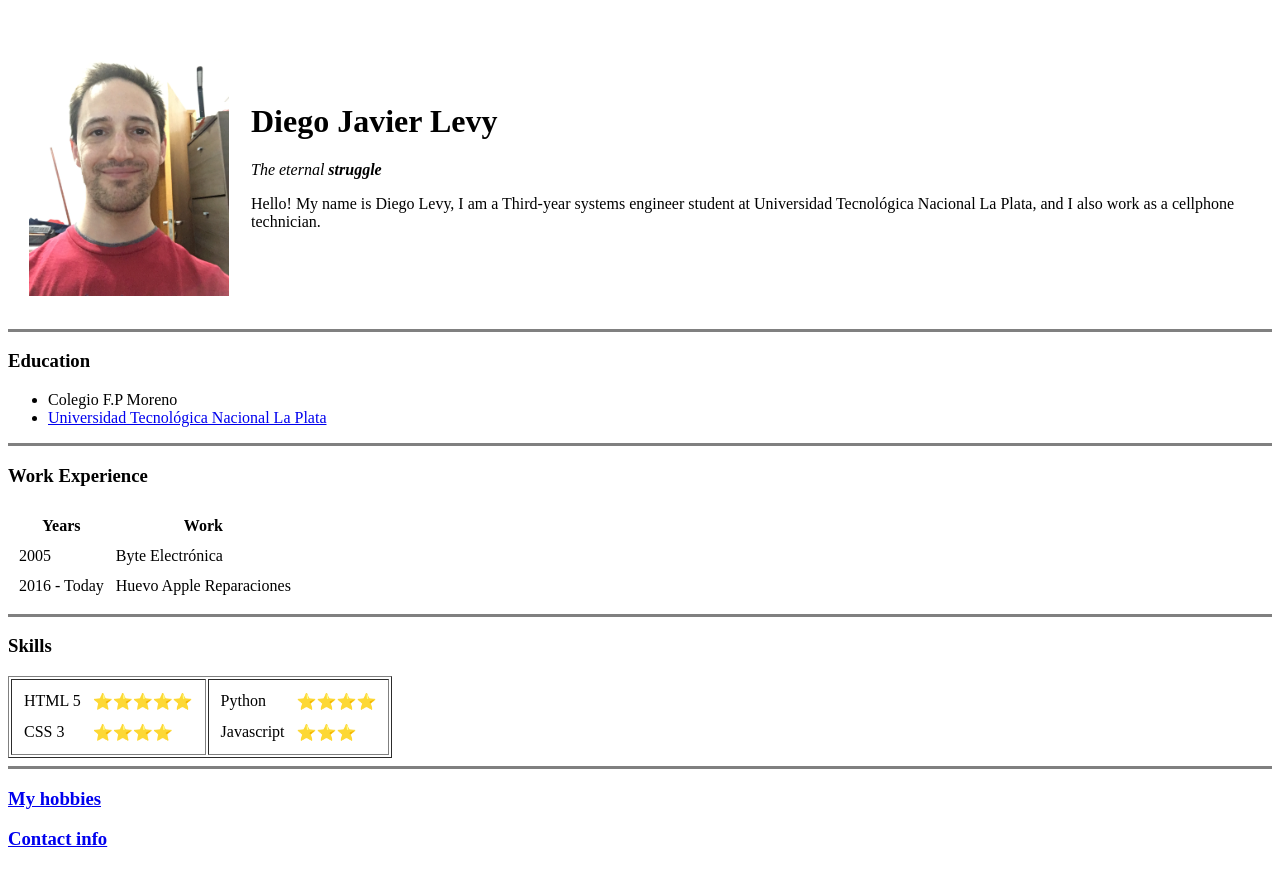
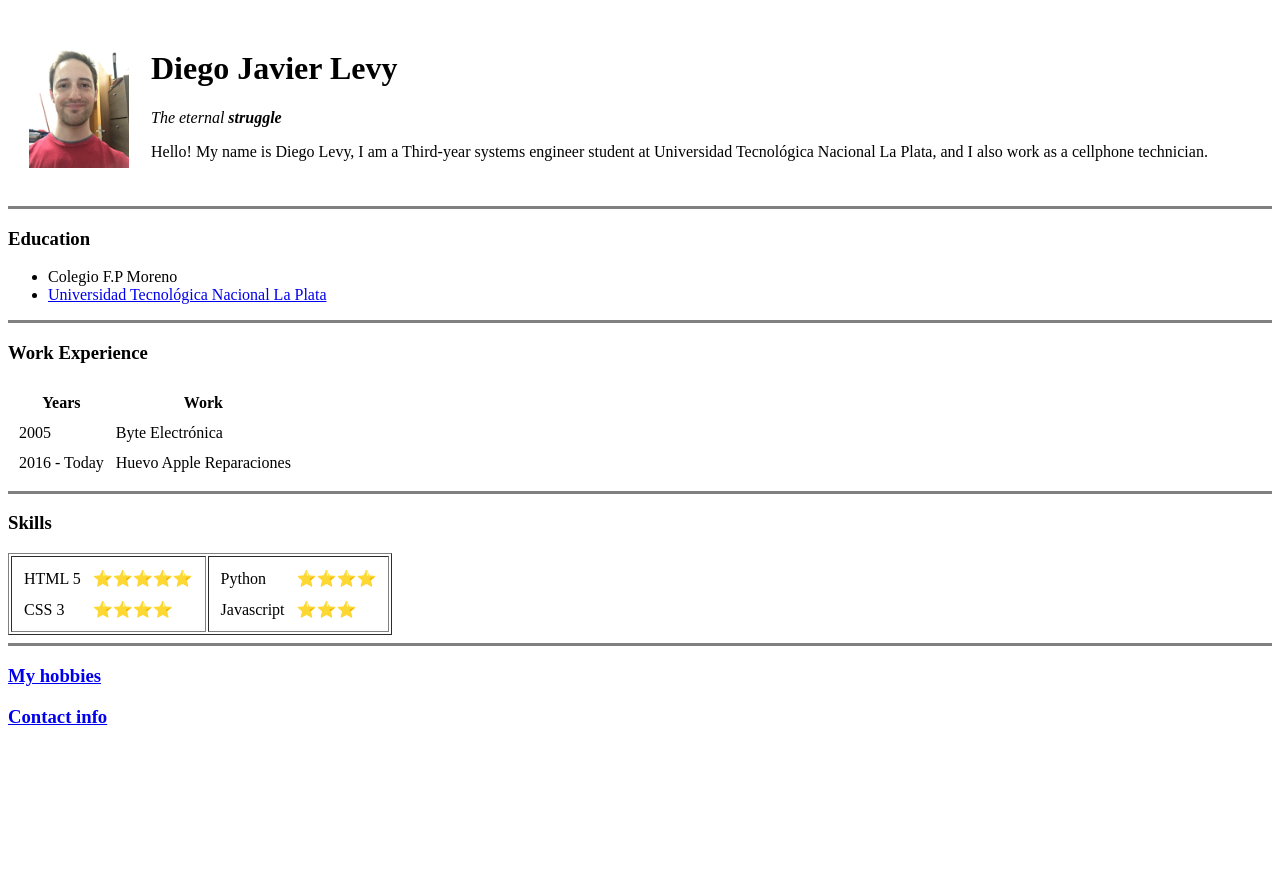
Before and after one commit to diegolevy86/cv, a plain HTML site: page index.html in a window 1280 px wide. After the commit the page ends 800 px from the top, so only its background shows below. Drawn offline with Linux system fonts and the light colour scheme.

Commit message:
Update index.html

```diff
--- a/index.html
+++ b/index.html
@@ -11,7 +11,7 @@
   <table cellspacing="20">
     <tr>
       <td>
-        <img src="images/IMG_0148.JPG" alt="Este sí soy yo" width="200px">
+        <img src="images/IMG_0148.JPG" alt="Este sí soy yo" width="100px">
       </td>
       <td>
         <h1>Diego Javier Levy</h1>
```
